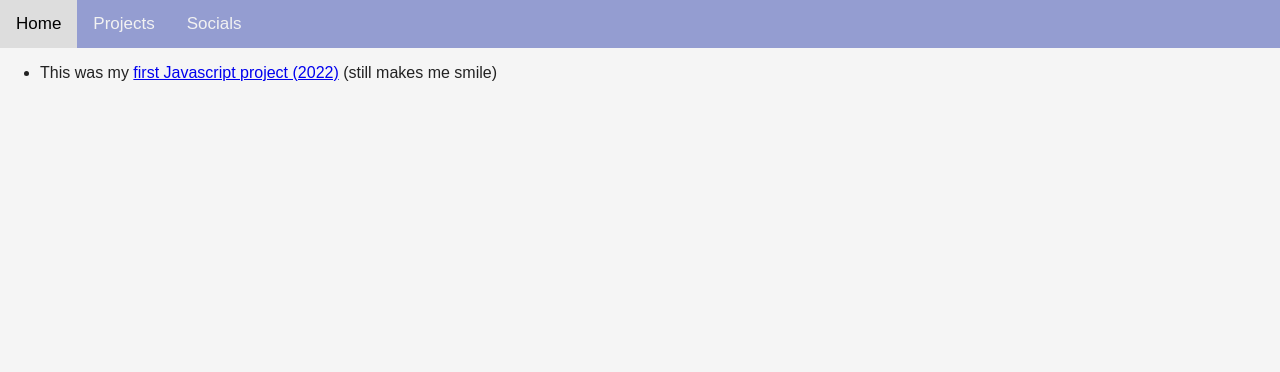
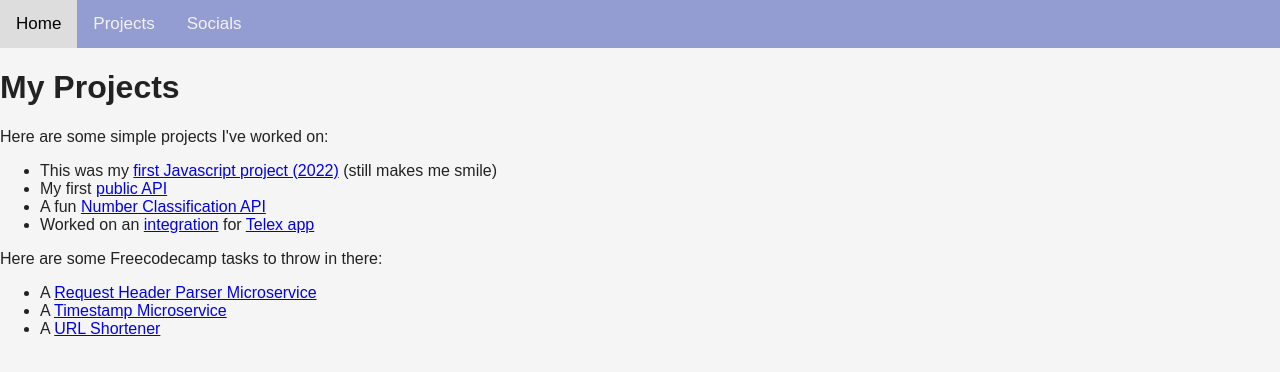
Before and after one commit to shy-programmer/Introductory-page, a website: page pages/projects.html in a window 1280 px wide. Drawn offline with Linux system fonts and the light colour scheme; files that its build step writes are made by us from their sources.

Commit message:
feat/ adding more projects

```diff
--- a/pages/projects.html
+++ b/pages/projects.html
@@ -13,8 +13,20 @@
         <span class="nav-box"><a href="/socials" class="nav-item">Socials</a></span>
     </nav>
     <div>
+        <h1>My Projects</h1>
+        <p>Here are some simple projects I've worked on:</p>
         <ul>
             <li>This was my <a  href="https://shy-programmer.github.io/romanFigureGenerator/" target="_blank">first Javascript project (2022)</a> (still makes me smile)</li>
+            <li>My first <a href="https://hng-stagezero-nu5u.onrender.com/" target="_blank">public API</a></li>
+            <li>A fun <a href="https://hng-stageone-w234.onrender.com/" target="_blank">Number Classification API</a></li>
+            <li>Worked on an <a href="https://email-prompt-alert.onrender.com/integration.json" target="_blank">integration</a> for <a href="https://telex.im" target="_blank">Telex app</a></li>
+        </ul>
+
+        <p>Here are some Freecodecamp tasks to throw in there:</p>
+        <ul>
+            <li>A <a href="https://header-parser-sqdj.onrender.com/" target="_blank">Request Header Parser Microservice</a></li>
+            <li>A <a href="https://timestamp-microservice-sa54.onrender.com/" target="_blank">Timestamp Microservice</a></li>
+            <li>A <a href="https://url-shortner-api-g8ln.onrender.com/" target="_blank">URL Shortener</a></li>
         </ul>
     </div>
 </body>
```
